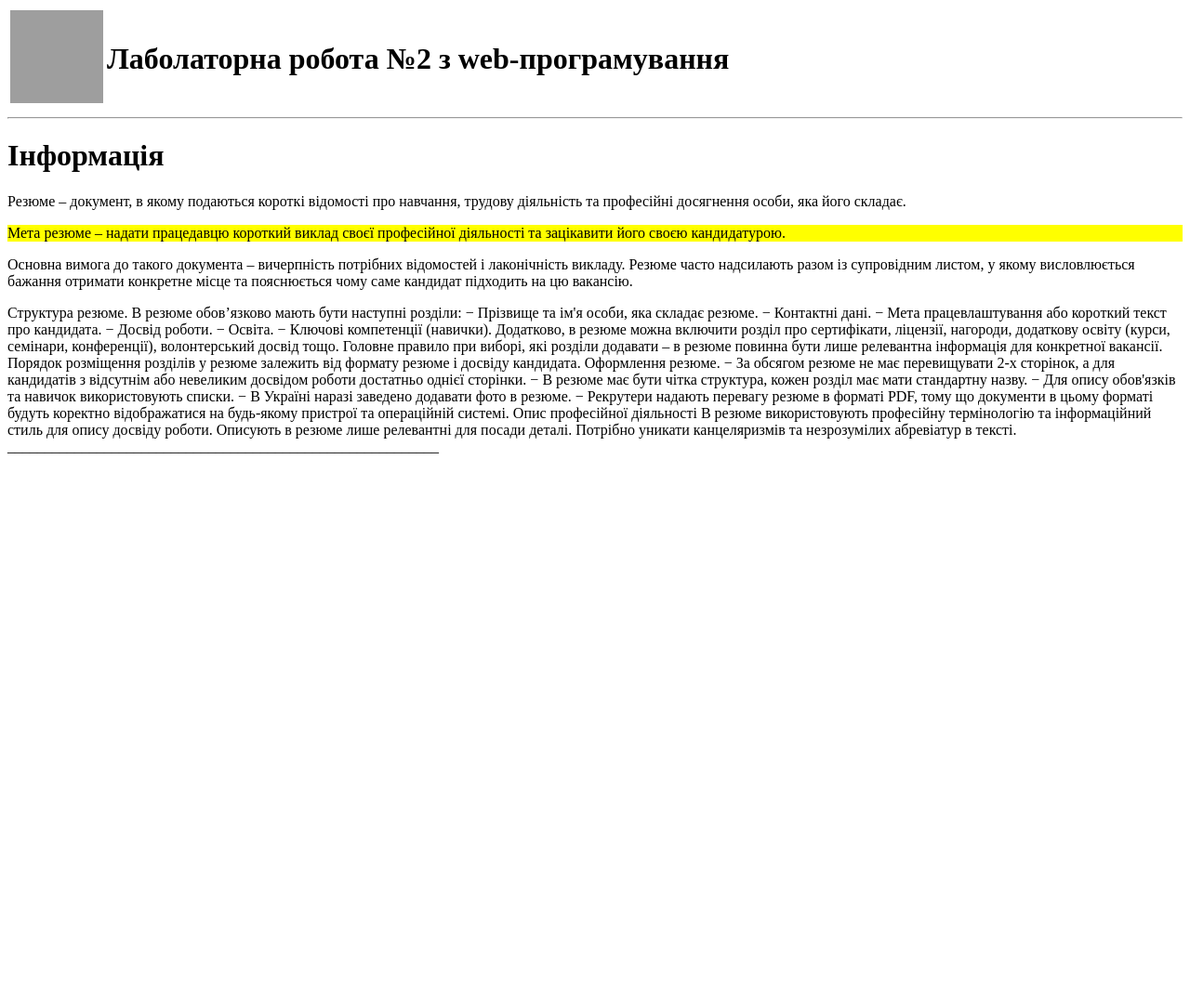
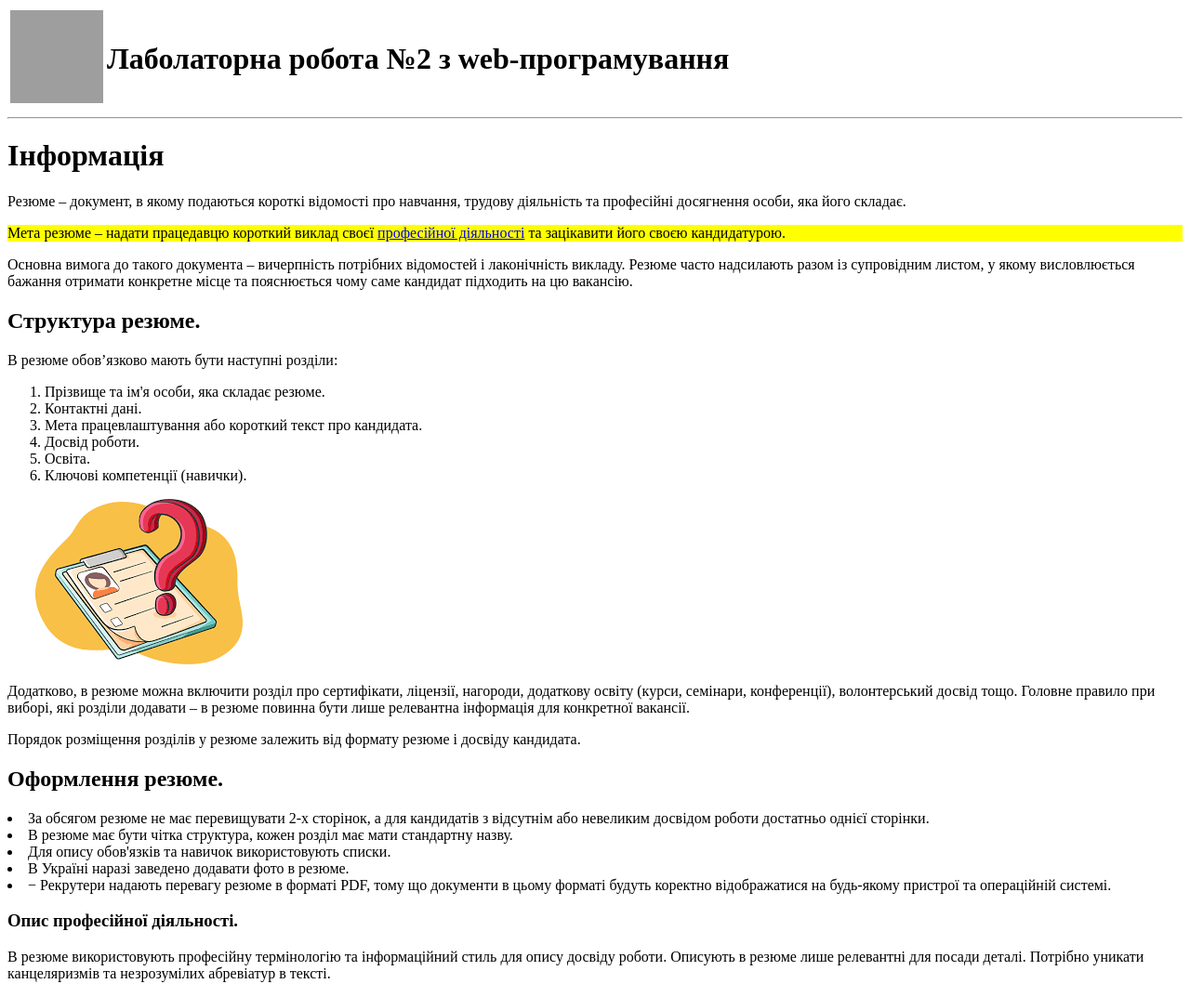
Before and after one commit to MTGMODS/web_technologies, a plain HTML site: page lab2/task2.html in a window 1280 px wide. Shown: the whole page at 93% size. Before the commit the page ends 800 px from the top, so only its background shows below. Drawn offline with Linux system fonts and the light colour scheme; grey boxes are pictures that could not be loaded.

Commit message:
Adden resume

```diff
--- a/lab2/task2.html
+++ b/lab2/task2.html
@@ -17,39 +17,31 @@
 <body>
 <h1>Інформація</h1>
 <p>Резюме – документ, в якому подаються короткі відомості про навчання, трудову діяльність та професійні досягнення особи, яка його складає.</p>
-<p style="background: yellow">Мета резюме – надати працедавцю короткий виклад своєї професійної діяльності та зацікавити його своєю кандидатурою.</span></p>
+<p style="background: yellow">Мета резюме – надати працедавцю короткий виклад своєї <a href="https://google.com">професійної діяльності</a> та зацікавити його своєю кандидатурою.</span></p>
 <p>Основна вимога до такого документа – вичерпність потрібних відомостей і лаконічність викладу. Резюме часто надсилають разом із супровідним листом, у якому висловлюється бажання отримати конкретне місце та пояснюється чому саме кандидат підходить на цю вакансію.</p>
 
-Структура резюме.
-В резюме обов’язково мають бути наступні розділи:
-− Прізвище та ім'я особи, яка складає резюме.
-− Контактні дані.
-− Мета працевлаштування або короткий текст про кандидата.
-− Досвід роботи.
-− Освіта.
-− Ключові компетенції (навички).
-Додатково, в резюме можна включити розділ про сертифікати, ліцензії, нагороди,
-додаткову освіту (курси,
-семінари, конференції), волонтерський досвід тощо. Головне правило при виборі,
-які розділи додавати – в
-резюме повинна бути лише релевантна інформація для конкретної вакансії.
-Порядок розміщення розділів у резюме залежить від формату резюме і досвіду
-кандидата.
-Оформлення резюме.
-− За обсягом резюме не має перевищувати 2-х сторінок, а для кандидатів з
-відсутнім або невеликим
-досвідом роботи достатньо однієї сторінки.
-− В резюме має бути чітка структура, кожен розділ має мати стандартну назву.
-− Для опису обов'язків та навичок використовують списки.
-− В Україні наразі заведено додавати фото в резюме.
-− Рекрутери надають перевагу резюме в форматі PDF, тому що документи в цьому
-форматі будуть
-коректно відображатися на будь-якому пристрої та операційній системі.
-Опис професійної діяльності
-В резюме використовують професійну термінологію та інформаційний стиль для
-опису досвіду роботи.
-Описують в резюме лише релевантні для посади деталі.
-Потрібно уникати канцеляризмів та незрозумілих абревіатур в тексті.
-__________________________________________________________
+<h2>Структура резюме.</h2>
+<p>В резюме обов’язково мають бути наступні розділи:</p>
+<ol>
+    <li>Прізвище та ім'я особи, яка складає резюме.</li>
+    <li>Контактні дані.</li>
+    <li>Мета працевлаштування або короткий текст про кандидата.</li>
+    <li>Досвід роботи.</li>
+    <li>Освіта.</li>
+    <li>Ключові компетенції (навички).</li>
+</ol>
+<a href="https://google.com"><img src="resume.png" alt="image not found"></a>
+<p>Додатково, в резюме можна включити розділ про сертифікати, ліцензії, нагороди, додаткову освіту (курси, семінари, конференції), волонтерський досвід тощо. Головне правило при виборі, які розділи додавати – в резюме повинна бути лише релевантна інформація для конкретної вакансії.</p>
+<p>Порядок розміщення розділів у резюме залежить від формату резюме і досвіду кандидата.</p>
+<h2>Оформлення резюме.</h2>
+<il>
+    <li>За обсягом резюме не має перевищувати 2-х сторінок, а для кандидатів з відсутнім або невеликим досвідом роботи достатньо однієї сторінки.</li>
+    <li>В резюме має бути чітка структура, кожен розділ має мати стандартну назву.</li>
+    <li>Для опису обов'язків та навичок використовують списки.</li>
+    <li>В Україні наразі заведено додавати фото в резюме.</li>
+    <li>− Рекрутери надають перевагу резюме в форматі PDF, тому що документи в цьому форматі будуть коректно відображатися на будь-якому пристрої та операційній системі.</li>
+</il>
+<h3>Опис професійної діяльності.</h3>
+<p>В резюме використовують професійну термінологію та інформаційний стиль для опису досвіду роботи. Описують в резюме лише релевантні для посади деталі. Потрібно уникати канцеляризмів та незрозумілих абревіатур в тексті.</p>
 </body>
 </html>
```
Also changed, not shown: lab2/resume.png (added).
